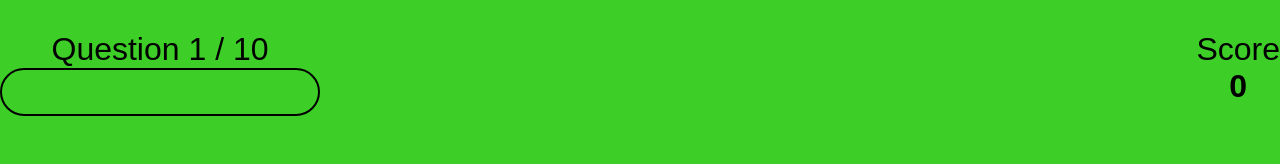
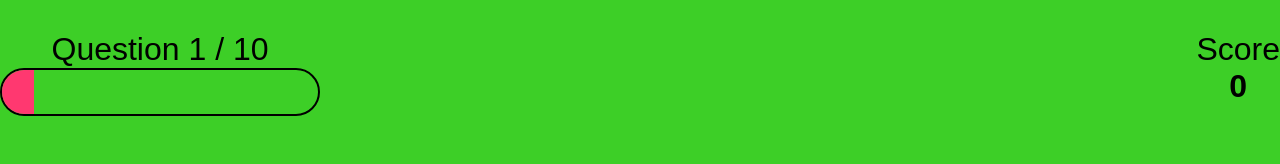
Before and after one commit to cornishcoder1/pp2-Food-of-Japan, a plain HTML site: page index.html in a window 1280 px wide. Shown: the part 197-361 px from the top of the page. Drawn offline with Linux system fonts and the light colour scheme; a web font is replaced by a local one.

Commit message:
change progress bar color

```diff
--- a/assets/css/style.css
+++ b/assets/css/style.css
@@ -108,9 +108,9 @@ body {
     overflow: hidden;
 }
 
-#progressBarFull {
+#progress-bar-grow {
     height: 100%;
-    background: rgb(11, 223, 36);
+    background: #FF3870;
     width: 0%;
 }
 
```
